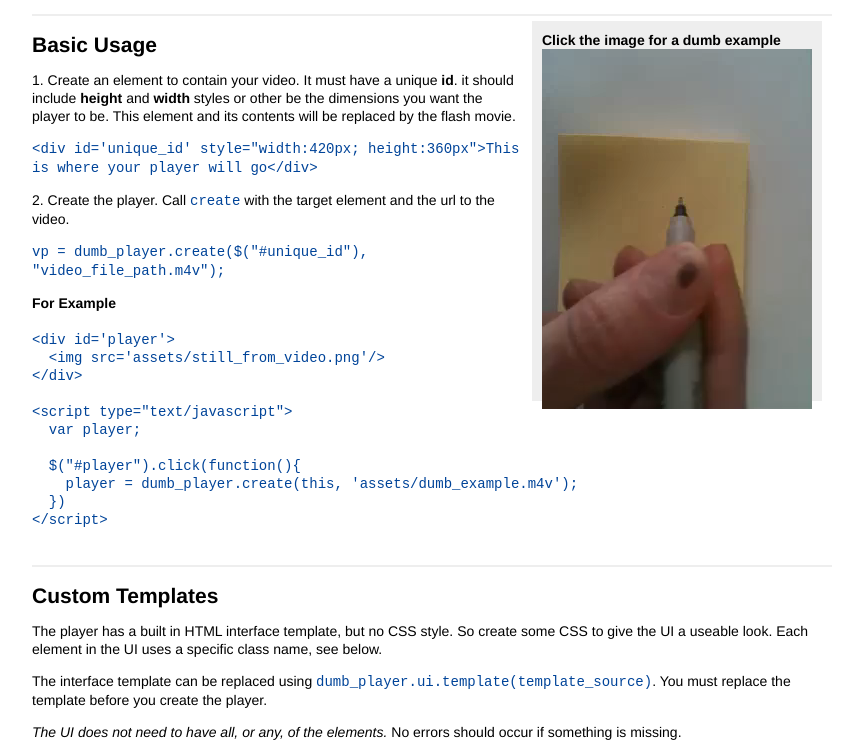
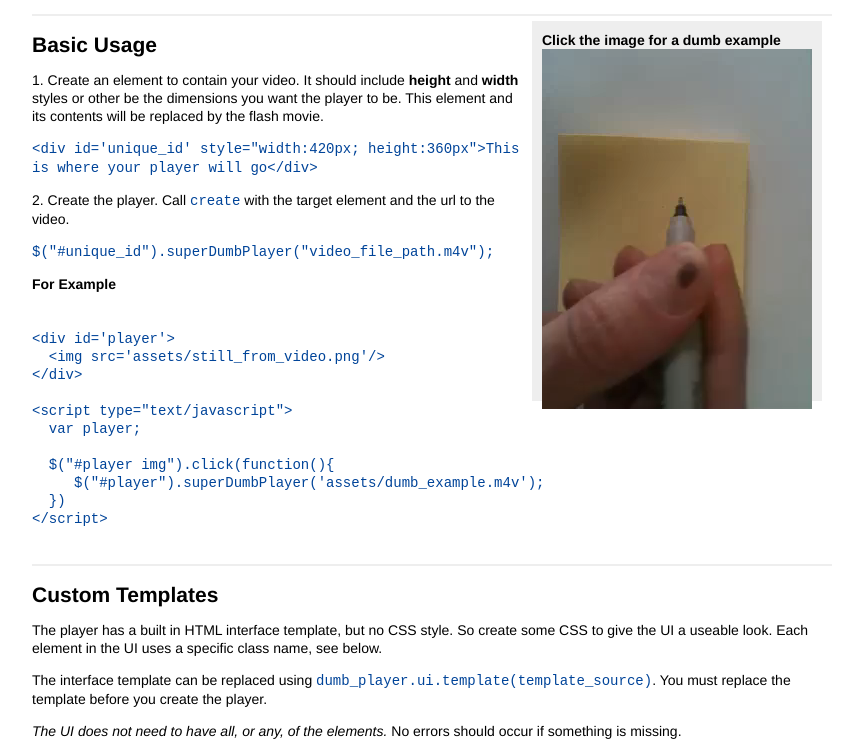
Before and after one commit to jweir/Super-Dumb-Player, a plain HTML site: page index.html in a window 1280 px wide. Shown: the part 512-1260 px from the top of the page, without its empty margins (8-871 px from the left). Drawn offline with Linux system fonts and the light colour scheme.

Commit message:
Updated example to show use of jQuery

```diff
--- a/index.html
+++ b/index.html
@@ -175,7 +175,7 @@
         var player;
 
         $("#player img").click(function(){
-          player = dumb_player.create($("#player")[0], 'assets/dumb_example.m4v');
+          $("#player").superDumbPlayer('assets/dumb_example.m4v');
         })
       </script>
   	</div>
@@ -183,7 +183,7 @@
 
     <h2>Basic Usage</h2>
     <p>1. Create an element to contain your video.
-        It must have a unique <b>id</b>. it should include <b>height</b>
+        It should include <b>height</b>
         and <b>width</b> styles or other be the dimensions you want the player to be. This element and its contents will be
         replaced by the flash movie.
     </p>
@@ -195,12 +195,13 @@
     <p>2. Create the player. Call <code>create</code> with the target element and the url to the video.</p>
     <p>
       <code>
-        vp = dumb_player.create($("#unique_id"), "video_file_path.m4v");
+        $("#unique_id").superDumbPlayer("video_file_path.m4v");
       </code>
     </p>
 
     <b>For Example</b>
-    <code><pre>
+    <code><pre id="dumb_example_code">
+
 
 &lt;div id=&#x27;player&#x27;&gt;
   &lt;img src=&#x27;assets/still_from_video.png&#x27;/&gt;
@@ -209,8 +210,8 @@
 &lt;script type=&quot;text/javascript&quot;&gt;
   var player;
 
-  $(&quot;#player&quot;).click(function(){
-    player = dumb_player.create(this, &#x27;assets/dumb_example.m4v&#x27;);
+  $(&quot;#player img&quot;).click(function(){
+     $("#player").superDumbPlayer('assets/dumb_example.m4v');
   })
 &lt;/script&gt;
     </pre></code>
```
Also changed, not shown: test/super_dumb_player_test.js (+12 -7 lines), 3 other files.
